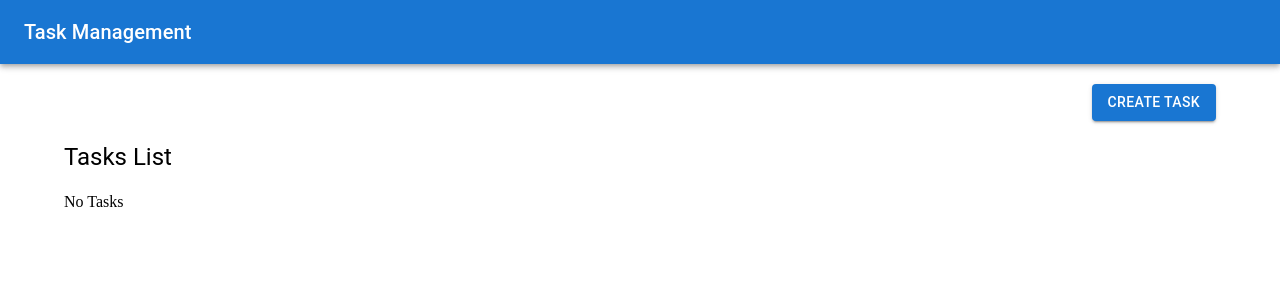
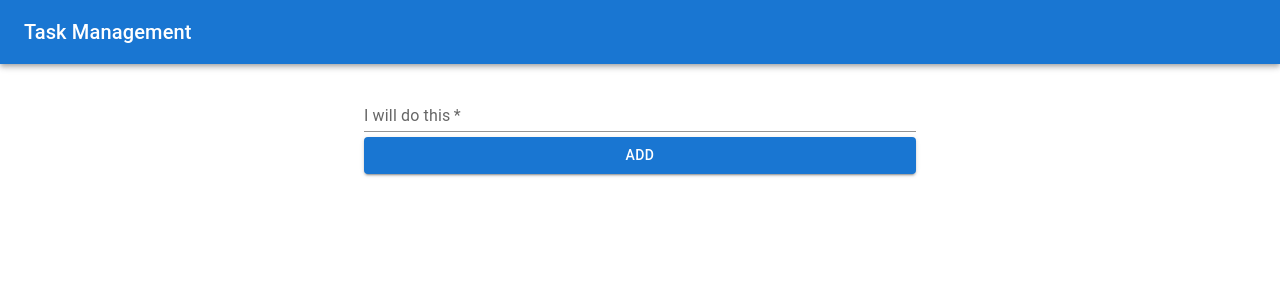
Before and after one commit to gentritabazi/reactjs-task-management-challange, a React (Create React App) app: page /create-task in a window 1280 px wide. Shown: the top 300 px of the page. Built offline with nearby package versions, Linux system fonts and the light colour scheme.

Commit message:
Setup router

```diff
--- a/src/components/App/App.tsx
+++ b/src/components/App/App.tsx
@@ -1,12 +1,26 @@
 import "../../assets/css/main.css";
+import AppLayout from "../../layouts/AppLayout/AppLayout";
+import { RouterProvider } from "react-router-dom";
+import PublicRoutes from "../../routes/PublicRoutes";
+import { MainProvider } from "../../contexts/MainContext";
+import { Routes, Route, BrowserRouter } from "react-router-dom";
 import Home from "../../pages/Home/Home";
-import AppLayout from "../../layouts/AppLayout/AppLayout";
+import CreateTask from "../../pages/CreateTask/CreateTask";
 
-const App: React.FC = () => {
+const App = () => {
   return (
     <div id="App">
       <AppLayout>
-        <Home />
+        <MainProvider>
+          <BrowserRouter>
+            <Routes>
+              <Route>
+                <Route path="/" element={<Home />} />
+                <Route path="/create-task" element={<CreateTask />} />
+              </Route>
+            </Routes>
+          </BrowserRouter>
+        </MainProvider>
       </AppLayout>
     </div>
   );
--- a/src/layouts/AppLayout/AppLayout.tsx
+++ b/src/layouts/AppLayout/AppLayout.tsx
@@ -1,6 +1,6 @@
 import React, { ReactNode } from "react";
 import ButtonAppBar from "../../components/ButtonAppBar/ButtonAppBar";
-import { Container } from "@mui/material";
+import { Container, Box } from "@mui/material";
 
 interface ChildComponentProps {
   children: ReactNode;
@@ -11,7 +11,11 @@ const AppLayout: React.FC<ChildComponentProps> = ({ children }) => {
     <div>
       <ButtonAppBar />
 
-      <Container>{children}</Container>
+      <Container>
+        <Box sx={{ mb: "20px" }} />
+
+        {children}
+      </Container>
     </div>
   );
 };
--- /dev/null
+++ b/src/pages/CreateTask/CreateTask.tsx
@@ -0,0 +1,11 @@
+import CreateTaskComponent from "../../components/CreateTask/CreateTask";
+import { MainContext } from "../../contexts/MainContext";
+import { useContext } from "react";
+
+const CreateTask = () => {
+  const { addTodo } = useContext(MainContext)!;
+
+  return <CreateTaskComponent addTodo={addTodo} />;
+};
+
+export default CreateTask;
--- a/src/pages/Home/Home.tsx
+++ b/src/pages/Home/Home.tsx
@@ -1,13 +1,12 @@
-import { Button, Typography, Box } from "@mui/material";
+import { Typography, Box } from "@mui/material";
 import TasksList from "../../components/TasksList/TasksList";
+import { Link } from "react-router-dom";
 
 const Home = () => {
   return (
     <div>
-      <Box sx={{ mb: "20px" }} />
-
       <div style={{ textAlign: "right" }}>
-        <Button variant="contained">Create Task</Button>
+        <Link to="create-task">Create Task</Link>
       </div>
 
       <Box sx={{ mb: "20px" }} />
```
Also changed, not shown: 1 other file (tests, documents, lock files or other folders).
